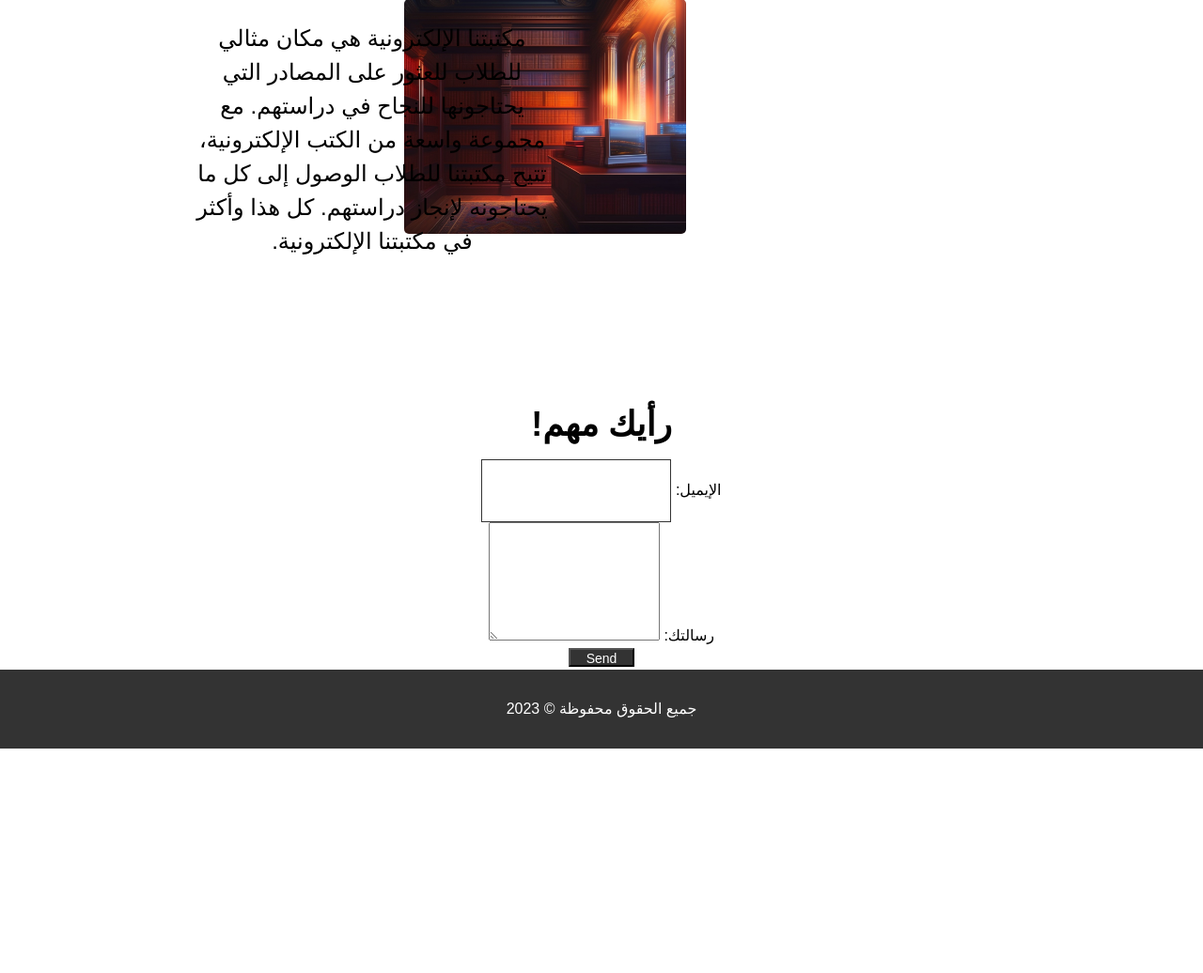
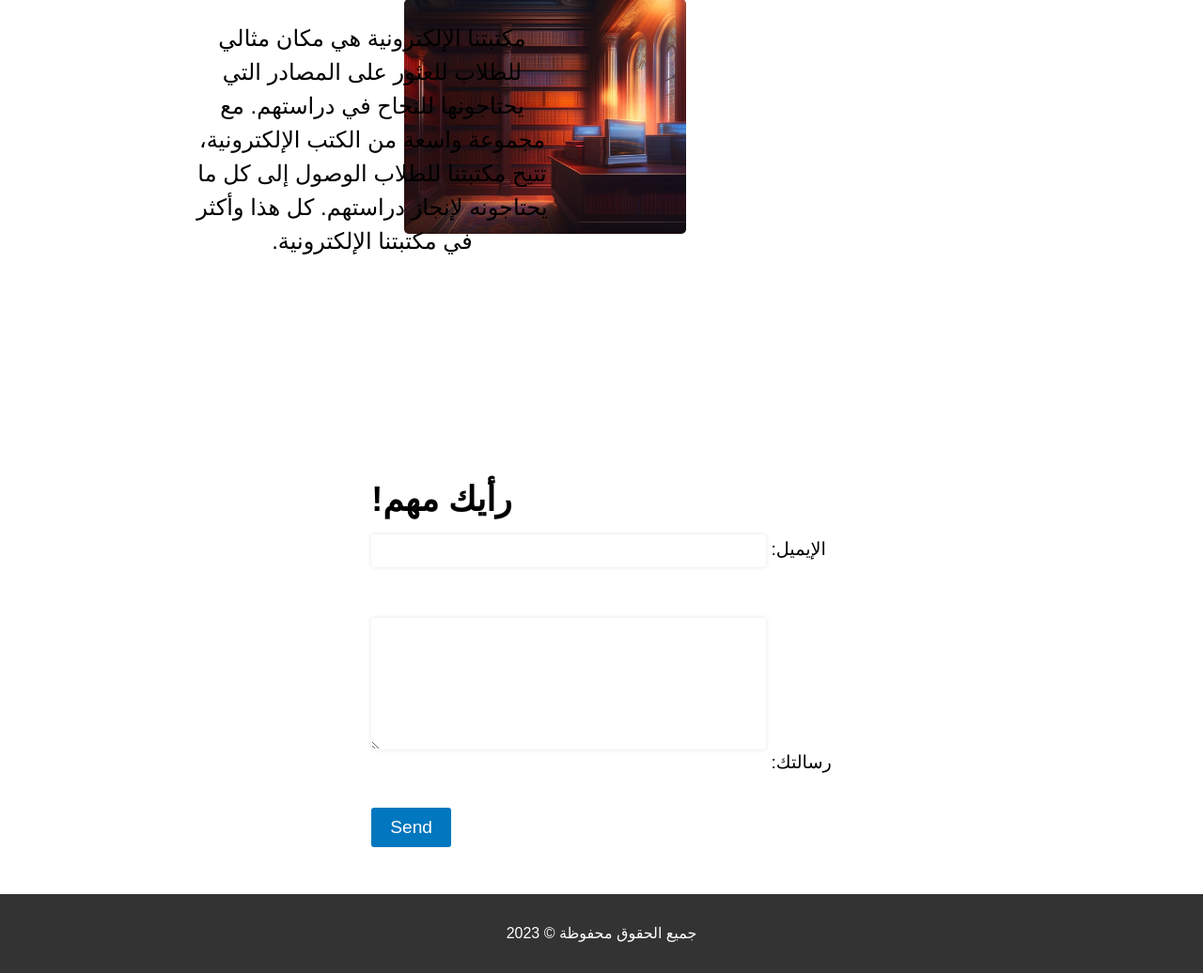
Before and after one commit to Dev4YM/youseflib, a PHP site: page / in a window 1280 px wide. Shown: the part 1866-2902 px from the top of the page at 94% size. Before the commit the page ends 2663 px from the top, so only its background shows below. Run offline with PHP 8.4, Linux system fonts and the light colour scheme.

Commit message:
Update style.css

```diff
--- a/style.css
+++ b/style.css
@@ -233,28 +233,58 @@ nav a:hover {
 }
 
 .contact {
+  padding: 50px;
   text-align: center;
 }
 
-.contact form input {
-  padding: 25px;
-  width: 150px;
-  height: 15px;
-  border: solid 1px #333;
+.contact h2 {
+  font-size: 2em;
+  margin-bottom: 30px;
 }
 
-.contact form textarea {
-  resize: vertically;
+.contact form {
+  display: inline-block;
+  text-align: left;
 }
 
-.contact form button {
-  background: #333;
-  width: 70px;
-  height: 20px;
+.contact label {
+  display: block;
+  font-size: 1.2em;
+  margin-bottom: 10px;
+}
+
+.contact input,
+.contact textarea {
+  padding: 10px;
+  margin-bottom: 20px;
+  width: 25rem;
+  border: none;
+  border-radius: 3px;
+  box-shadow: 0px 0px 5px rgba(0, 0, 0, 0.1);
+}
+
+.contact textarea {
+  resize: vertical;
+}
+
+.contact input:focus,
+.contact textarea:focus {
+  outline: none;
+  box-shadow: 0px 0px 5px rgba(0, 0, 0, 0.3);
+}
+
+.contact button[type="submit"] {
+  background-color: #0077be;
+  color: #fff;
+  border: none;
+  border-radius: 3px;
+  padding: 10px 20px;
+  font-size: 1.2em;
   cursor: pointer;
-  text-align: center;
-  color: #fff;
-  font-size: 14px;
+}
+
+.contact button[type="submit"]:hover {
+  background-color: #005fa3;
 }
 
 footer {
```
